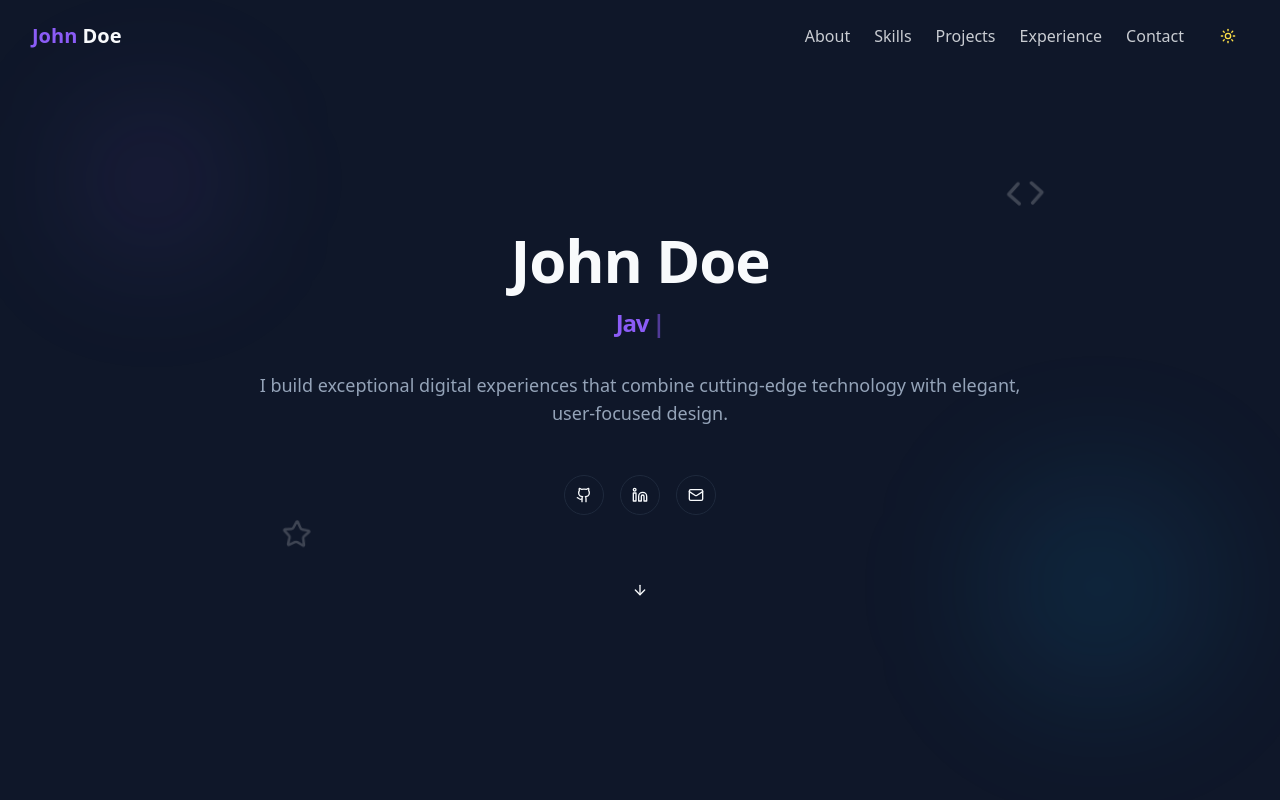
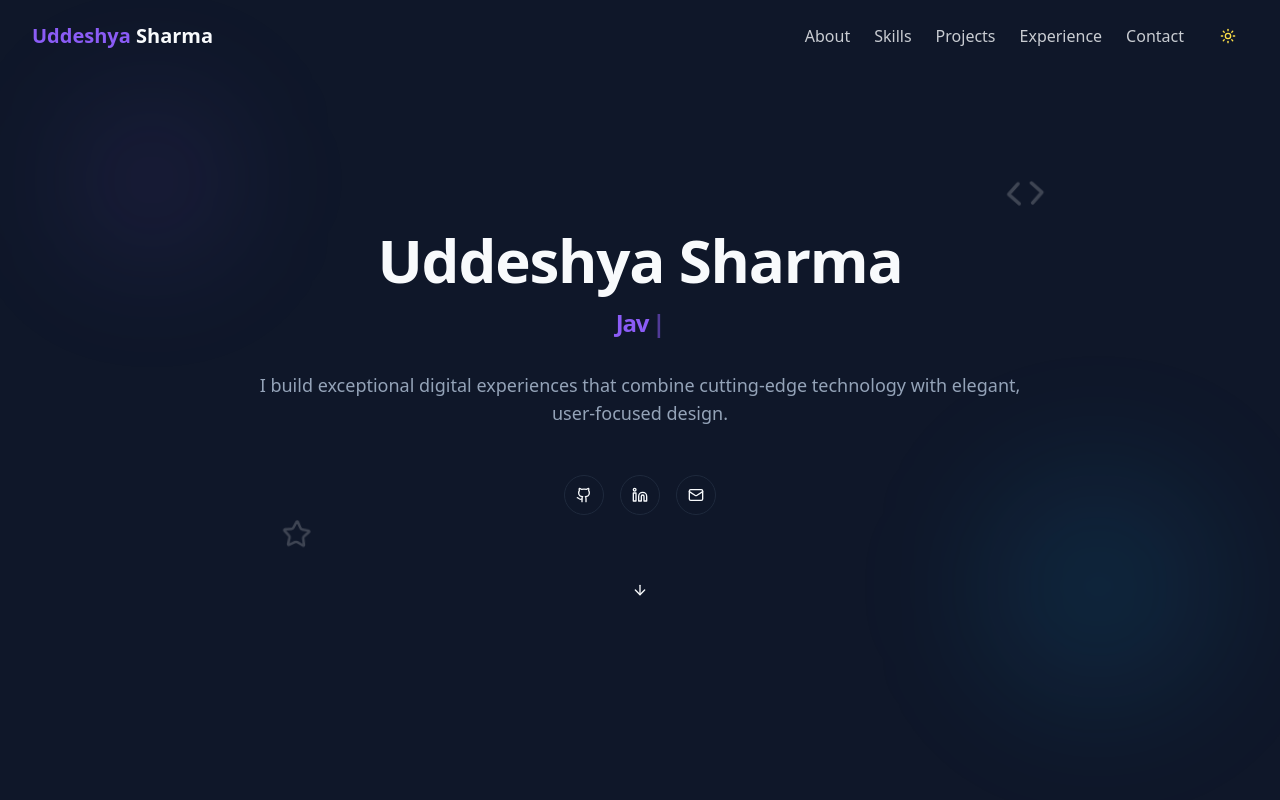
Before and after one commit to Uddeshya08/uddeshya.sharma, a React (Vite) app: page / in a window 1280 px wide. Shown: the top 800 px of the page. Built offline with nearby package versions, Linux system fonts and the light colour scheme.

Commit message:
Rename John Doe to Uddeshya Sharma

```diff
--- a/src/components/Footer.tsx
+++ b/src/components/Footer.tsx
@@ -11,7 +11,7 @@ export const Footer = () => {
         <div className="flex flex-col md:flex-row justify-between items-center gap-4">
           <div className="text-center md:text-left">
             <div className="text-xl font-bold mb-2">
-              <span className="text-highlight">John</span> Doe
+              <span className="text-highlight">Uddeshya</span> Sharma
             </div>
             <p className="text-muted-foreground text-sm">
               Full-Stack Developer specializing in Java & Angular
@@ -48,7 +48,7 @@ export const Footer = () => {
         </div>
 
         <div className="mt-6 text-center text-sm text-muted-foreground">
-          <p>© {currentYear} John Doe. All rights reserved.</p>
+          <p>© {currentYear} Uddeshya Sharma. All rights reserved.</p>
           <p className="mt-1">
             Built with React, TailwindCSS & shadcn/ui
           </p>
--- a/src/components/Header.tsx
+++ b/src/components/Header.tsx
@@ -44,7 +44,7 @@ export const Header = () => {
     >
       <div className="container flex items-center justify-between">
         <a href="#" className="text-xl font-bold">
-          <span className="text-highlight">John</span> Doe
+          <span className="text-highlight">Uddeshya</span> Sharma
         </a>
 
         {/* Desktop Navigation */}
--- a/src/components/Hero.tsx
+++ b/src/components/Hero.tsx
@@ -69,7 +69,7 @@ export const Hero = () => {
             animate={{ opacity: 1, y: 0 }}
             transition={{ duration: 0.6 }}
           >
-            <span className="block font-bold text-foreground text-4xl md:text-6xl">John Doe</span>
+            <span className="block font-bold text-foreground text-4xl md:text-6xl">Uddeshya Sharma</span>
             <span className="block text-xl md:text-2xl text-highlight mt-2 h-8 inline-flex items-center">
               {displayText}<span className="animate-pulse ml-1">|</span>
             </span>
```
